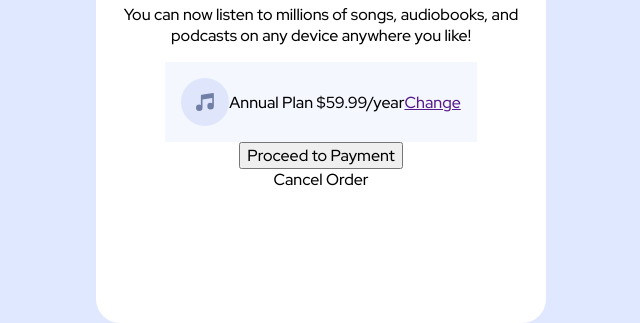
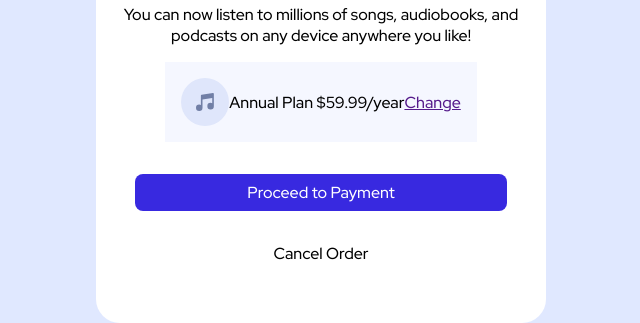
Before and after one commit to awitmer1/Frontend-Mentor-Order-Summary-Component, a plain HTML site: page index.html in a window 1280 px wide. Shown: the part 477-800 px from the top of the page, without its empty margins (232-872 px from the left). Drawn offline with Linux system fonts and the light colour scheme.

Commit message:
Further stylized payment button

```diff
--- a/index.css
+++ b/index.css
@@ -51,6 +51,15 @@ h2 {
     align-items: center;
 }
 
+.finalize-order button {
+    background-color: var(--Bright-blue);
+    color: white;
+    margin: 2rem;
+    padding: 0.5rem 7rem;
+    border-radius: 0.5rem;
+    border: none;
+}
+
 .attribution {
     font-size: 11px;
     text-align: center;
```
